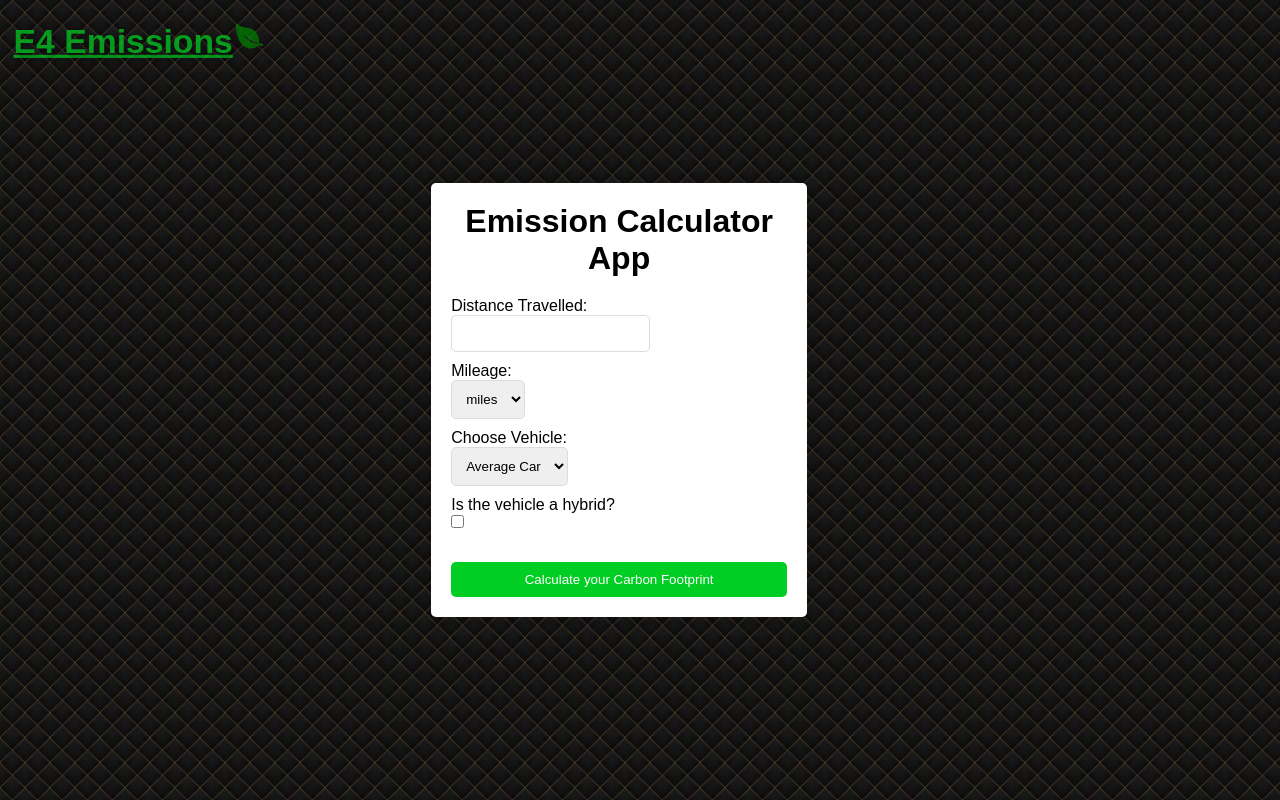
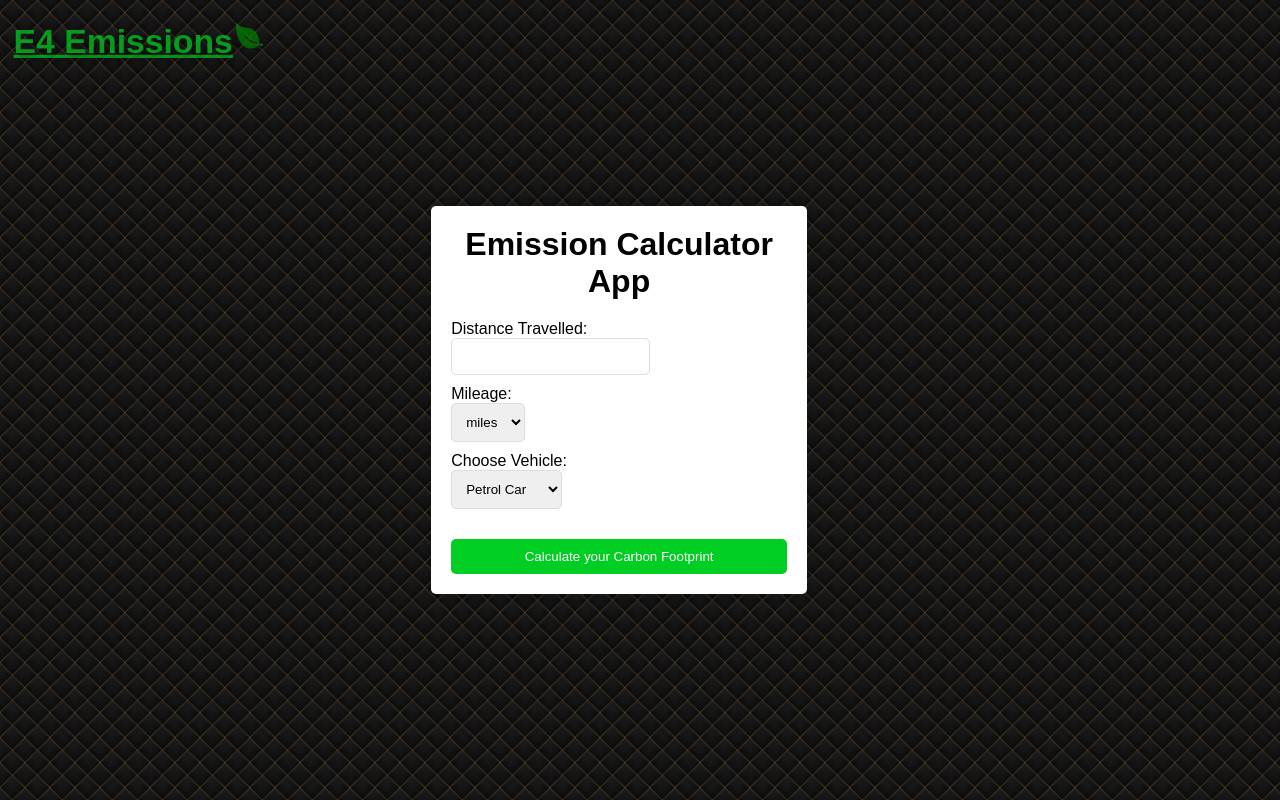
Before and after one commit to AwokenHive/team4-emission-calculator-app, a React (Create React App) app: page / in a window 1280 px wide. Built offline with nearby package versions, Linux system fonts and the light colour scheme; some icons are missing; what @lordicon/element would draw is missing.

Commit message:
Added car options and form for showing the calculated values

```diff
--- a/src/components/form/form.jsx
+++ b/src/components/form/form.jsx
@@ -37,14 +37,10 @@ function Form() {
         <label>
           <p>Choose Vehicle:</p>
           <select ref={vehicleRef}>
-            <option value="avCarType">Average Car</option>
+          <option value="petrolCar">Petrol Car</option>
             <option value="electricCar">Electric Car</option>
-            <option value="vanType">Van</option>
+            <option value="hybridCar">Hybrid Car</option>
           </select>
-        </label>
-        <label>
-          <p>Is the vehicle a hybrid?</p>
-          <input type="checkbox" ref={hybridRef} />
         </label>
         <button type="submit">Calculate your Carbon Footprint</button>
       </form>
```
Also changed, not shown: src/components/form/formCalcs.jsx (added, +36 -0 lines).
